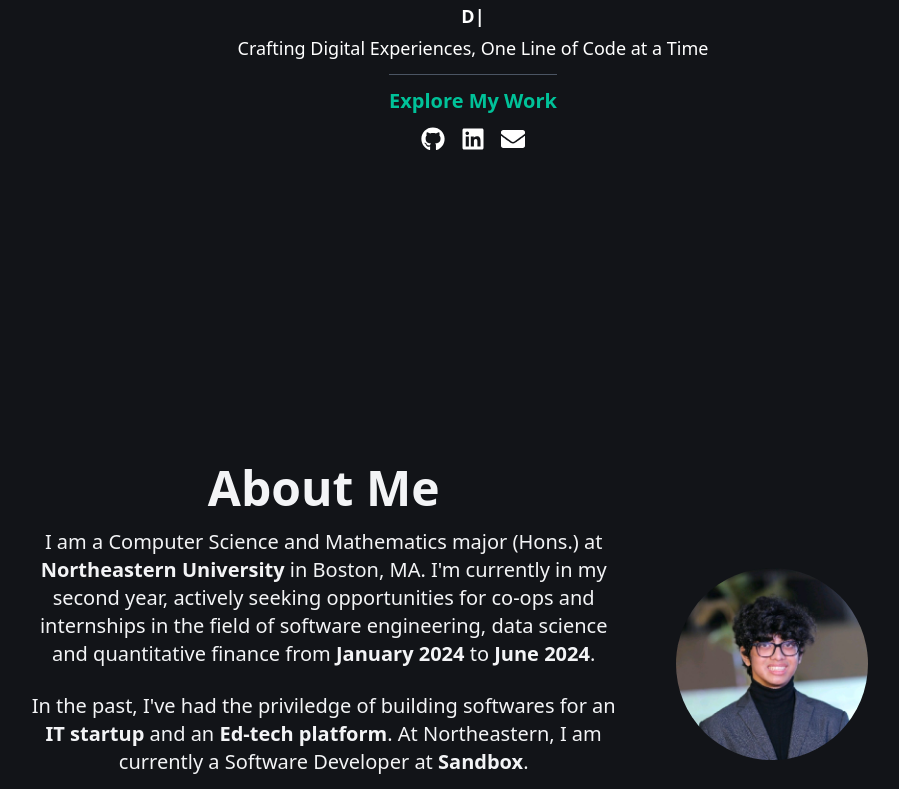
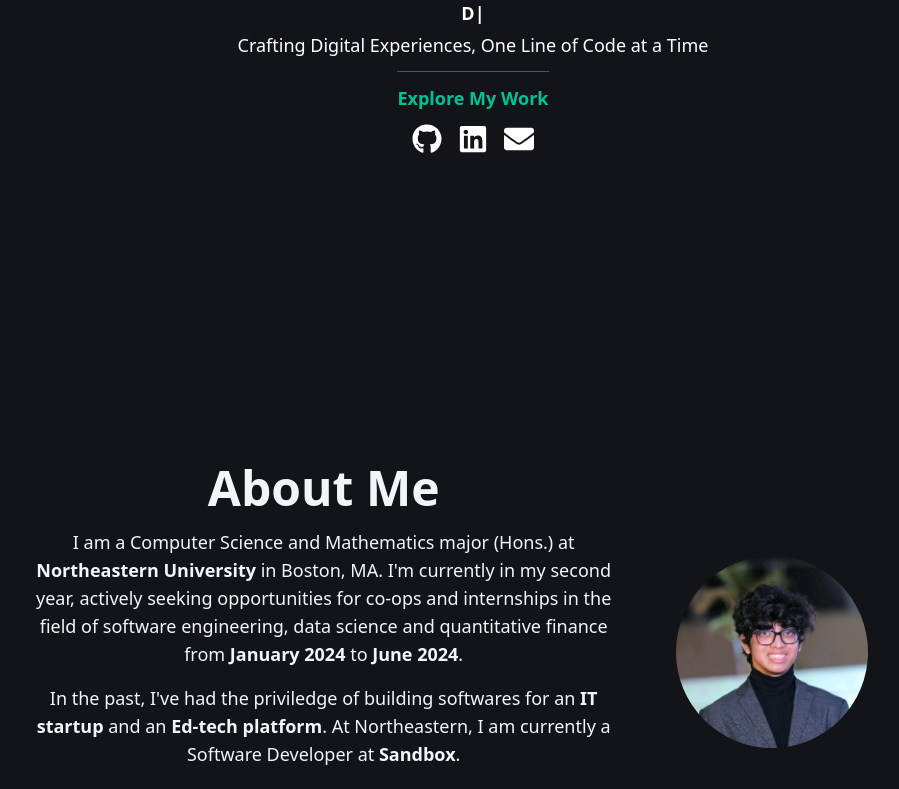
Before and after one commit to RishikeshNK/portfolio, a React (Vite) app: page / in a window 1280 px wide. Shown: the part 360-1149 px from the top of the page, without its empty margins (167-1066 px from the left). Built offline with nearby package versions, Linux system fonts and the light colour scheme.

Commit message:
refactor: abstract tailwind utility classes

```diff
--- a/src/components/AboutMe.jsx
+++ b/src/components/AboutMe.jsx
@@ -1,18 +1,16 @@
 import headshot from "../assets/rishi.jpg";
 import Skills from "./Skills";
+import { base, aboutMe } from "../styles";
 
 // TODO: Abstract out the constant information i.e. About Me paragraphs
 const AboutMe = () => (
   <section className="flex flex-col min-h-screen text-gray-100 p-4 sm:p-6">
     <div className="max-w-4xl mx-auto text-center lg:flex lg:items-center">
       <div className="lg:w-2/3">
-        <h2
-          className="text-xl sm:text-2xl md:text-3xl lg:text-4xl xl:text-5xl font-semibold mb-4"
-          id="about-me"
-        >
+        <h2 className={base.heading} id="about-me">
           About Me
         </h2>
-        <p className="text-sm sm:text-base md:text-lg lg:text-xl mb-6">
+        <p className={aboutMe.aboutText}>
           I am a Computer Science and Mathematics major (Hons.) at{" "}
           <span className="font-semibold">Northeastern University</span> in
           Boston, MA. I&apos;m currently in my second year, actively seeking
@@ -21,7 +19,7 @@ const AboutMe = () => (
           <span className="font-semibold">January 2024</span> to{" "}
           <span className="font-semibold">June 2024</span>.
         </p>
-        <p className="text-sm sm:text-base md:text-lg lg:text-xl mb-6">
+        <p className={aboutMe.aboutText}>
           In the past, I&apos;ve had the priviledge of building softwares for an{" "}
           <a
             className="font-semibold"
@@ -51,7 +49,7 @@ const AboutMe = () => (
           </a>
           .
         </p>
-        <p className="text-sm sm:text-base md:text-lg lg:text-xl mb-6">
+        <p className={aboutMe.aboutText}>
           When I&apos;m not coding, I&apos;m usually working out, trying to find
           the next multibagger stock, or hanging out with my friends!
         </p>
--- a/src/components/Footer.jsx
+++ b/src/components/Footer.jsx
@@ -1,8 +1,10 @@
 import { FaHeart } from "react-icons/fa";
+
+import { footer } from "../styles";
 
 const Footer = () => {
   return (
-    <footer className="mt-auto text-center text-white py-4 text-xs sm:text-sm md:text-base lg:text-lg">
+    <footer className={`${footer.footerText} mt-auto text-center`}>
       Made with <FaHeart className="inline-block text-[#FF6B6B] mb-1" /> by{" "}
       <a
         className="font-semibold"
@@ -17,7 +19,7 @@ const Footer = () => {
         href="https://github.com/RishikeshNK/portfolio"
         target="_blank"
         rel="noopener noreferrer"
-        className="text-[#00C299] hover:text-[#c3eaff]"
+        className={footer.linkText}
       >
         Source Code
       </a>
--- a/src/components/Hero.jsx
+++ b/src/components/Hero.jsx
@@ -3,6 +3,8 @@ import { useEffect, useRef } from "react";
 import Typed from "typed.js";
 import { Link } from "react-scroll";
 import { FaGithub, FaLinkedin, FaEnvelope } from "react-icons/fa";
+
+import { base, hero } from "../styles";
 
 const Hero = () => {
   const el = useRef(null);
@@ -32,28 +34,25 @@ const Hero = () => {
 
   return (
     <header
-      className="flex flex-col justify-center items-center text-white min-h-screen p-4 sm:p-6"
+      className="flex flex-col justify-center items-center text-white text-center min-h-screen p-4 sm:p-6"
       id="top"
     >
-      <h1 className="text-2xl sm:text-3xl md:text-4xl lg:text-5xl xl:text-6xl font-extrabold text-center mb-2 sm:mb-3">
-        Hi! I am{" "}
-        <span className="text-transparent bg-clip-text bg-gradient-to-r from-[#00C299] to-[#0077B6]">
-          Rishikesh Kanabar
-        </span>
+      <h1 className={`${hero.heroText} ${hero.marginBottom}`}>
+        Hi! I am <span className={hero.heroGradient}>Rishikesh Kanabar</span>
       </h1>
-      <p className="text-xs sm:text-sm md:text-base lg:text-lg mb-2 sm:mb-3 text-center">
-        <span className="font-semibold block mb-1">
+      <p className={`${hero.subText} ${hero.marginBottom}`}>
+        <span className={hero.typingText}>
           <span ref={el}></span>
         </span>
         Crafting Digital Experiences, One Line of Code at a Time
       </p>
-      <nav className="border-t border-gray-600 pt-2 sm:pt-3 text-center">
+      <nav className={hero.separatorLine}>
         <Link
           to="projects"
           smooth={true}
           duration={600}
           offset={-55}
-          className="text-[#00C299] hover:text-[#c3eaff] text-sm sm:text-base md:text-lg lg:text-xl font-semibold transition duration-300 hover:cursor-pointer"
+          className={`${hero.projectsAnimation} ${hero.subText} font-semibold`}
         >
           Explore My Work
         </Link>
@@ -64,7 +63,7 @@ const Hero = () => {
             rel="noopener noreferrer"
             aria-label="GitHub"
           >
-            <FaGithub className="text-xl sm:text-2xl text-white hover:text-[#00C299] transition duration-300 hover:cursor-pointer" />
+            <FaGithub className={`${hero.iconSize} ${base.hoverAnimation}`} />
           </a>
           <a
             href="https://linkedin.com/in/rishikeshnk"
@@ -72,10 +71,10 @@ const Hero = () => {
             rel="noopener noreferrer"
             aria-label="LinkedIn"
           >
-            <FaLinkedin className="text-xl sm:text-2xl text-white hover:text-[#00C299] transition duration-300 hover:cursor-pointer" />
+            <FaLinkedin className={`${hero.iconSize} ${base.hoverAnimation}`} />
           </a>
           <a href="mailto:rishikesh.kanabar@gmail.com" aria-label="Email">
-            <FaEnvelope className="text-xl sm:text-2xl text-white hover:text-[#00C299] transition duration-300 hover:cursor-pointer" />
+            <FaEnvelope className={`${hero.iconSize} ${base.hoverAnimation}`} />
           </a>
         </div>
       </nav>
--- a/src/components/Navbar.jsx
+++ b/src/components/Navbar.jsx
@@ -1,5 +1,6 @@
 import { Link } from "react-scroll";
 import resume from "../assets/Rishikesh-Kanabar.pdf";
+import { base, navbar } from "../styles";
 
 const Navbar = () => {
   const navItems = [
@@ -16,7 +17,7 @@ const Navbar = () => {
             smooth={true}
             duration={600}
             offset={-80}
-            className="text-[#00C299] text-lg md:text-xl lg:text-2xl xl:text-3xl font-bold tracking-tight hover:cursor-pointer"
+            className={`${navbar.primaryText} ${navbar.hoverPointer} ${navbar.navLogo}`}
             title="Home"
           >
             &lt;Rishi /&gt;
@@ -25,14 +26,14 @@ const Navbar = () => {
             {navItems.map((item, index) => (
               <li
                 key={index}
-                className="hover:text-[#00C299] hover:cursor-pointer duration-300 text-sm md:text-base lg:text-lg xl:text-xl"
+                className={`${base.hoverAnimation} ${navbar.navItem}`}
               >
                 <Link to={item.href} smooth={true} duration={600} offset={-55}>
                   {item.label}
                 </Link>
               </li>
             ))}
-            <li className="hover:text-[#00C299] hover:cursor-pointer duration-300 text-sm md:text-base lg:text-lg xl:text-xl">
+            <li className={`${base.hoverAnimation} ${navbar.navItem}`}>
               <a href={resume} download>
                 Resume
               </a>
--- a/src/components/Skills.jsx
+++ b/src/components/Skills.jsx
@@ -8,6 +8,8 @@ import {
   DiGit,
 } from "react-icons/di";
 import PropTypes from "prop-types";
+
+import { aboutMe } from "../styles";
 
 const Skills = () => {
   const skills = [
@@ -34,11 +36,9 @@ const Skills = () => {
 // Skill Items
 const SkillItem = ({ icon, label }) => {
   return (
-    <div className="flex flex-col items-center p-2 group">
-      <div className="text-5xl mb-2">{icon}</div>
-      <div className="text-xs text-center opacity-0 group-hover:opacity-100 transition-opacity">
-        {label}
-      </div>
+    <div className="flex flex-col items-center text-center p-2 group">
+      <div className={`${aboutMe.iconSize} mb-2`}>{icon}</div>
+      <div className={aboutMe.techLabel}>{label}</div>
     </div>
   );
 };
--- /dev/null
+++ b/src/styles/index.js
@@ -0,0 +1,47 @@
+const base = {
+  hoverAnimation: "hover:text-[#00C299] hover:cursor-pointer duration-300",
+  heading:
+    "text-xl sm:text-2xl md:text-3xl lg:text-4xl xl:text-5xl font-semibold mb-4",
+};
+
+const navbar = {
+  primaryText: "text-[#00C299]",
+  hoverPointer: "hover:cursor-pointer",
+  navLogo:
+    "text-lg md:text-xl lg:text-2xl xl:text-3xl font-bold tracking-tight",
+  navItem: "text-sm md:text-base lg:text-lg xl:text-xl",
+};
+
+const hero = {
+  marginBottom: "mb-2 sm:mb-3",
+  heroText:
+    "text-2xl sm:text-3xl md:text-4xl lg:text-5xl xl:text-6xl font-extrabold ",
+  heroGradient:
+    "text-transparent bg-clip-text bg-gradient-to-r from-[#00C299] to-[#0077B6]",
+  subText: "text-xs sm:text-sm md:text-base lg:text-lg",
+  typingText: "font-semibold block mb-1",
+  separatorLine: "border-t border-gray-600 pt-2 sm:pt-3",
+  projectsAnimation:
+    "text-[#00C299] hover:text-[#c3eaff] transition duration-300 hover:cursor-pointer",
+  iconSize: "text-xl sm:text-3xl",
+};
+
+const aboutMe = {
+  aboutText: "text-xs sm:text-sm md:text-base lg:text-lg mb-4",
+  iconSize: "text-3xl sm:text-3xl md:text-4xl lg:text-5xl",
+  techLabel: "text-xs opacity-0 group-hover:opacity-100 transition-opacity",
+};
+
+const projectCard = {
+  titleText: "text-base sm:text-lg md:text-xl lg:text-2xl font-semibold",
+  descriptionText: "text-xs sm:text-sm md:text-base lg:text-lg",
+  linkText:
+    "text-[#00C299] hover:text-[#c3eaff] text-xs sm:text-sm md:text-base lg:text-lg font-semibold",
+};
+
+const footer = {
+  footerText: "text-white py-4 text-xs sm:text-sm md:text-base lg:text-lg",
+  linkText: "text-[#00C299] hover:text-[#c3eaff]",
+};
+
+export { base, navbar, hero, aboutMe, projectCard, footer };
```
Also changed, not shown: src/components/Projects.jsx (+9 -14 lines).
